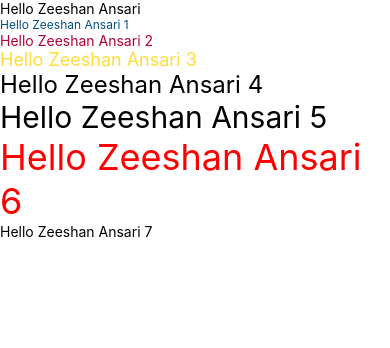
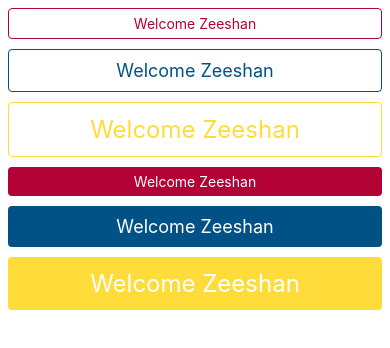
Before and after one commit to zeeshanbinary/wap1, a React Native app: screen / in a window 390 px wide. Shown: the top 348 px of the page. Built offline with nearby package versions, Linux system fonts and the light colour scheme.

Commit message:
react button

```diff
--- a/App.js
+++ b/App.js
@@ -1,20 +1,62 @@
 import React from 'react';
-import { Texts } from './app/reusable';
-import { PrimaryBlue, PrimaryMagenta, PrimaryYellow } from './app/reusable/colors/Colors';
+import {Button, Texts} from './app/reusable';
+import {View} from 'react-native';
+import {
+  PrimaryBlue,
+  PrimaryMagenta,
+  PrimaryYellow,
+  white,
+} from './app/reusable/colors/Colors';
 
 const App = () => {
   return (
-    <>
-      <Texts>Hello Zeeshan Ansari</Texts>
-      <Texts size="xs" style={{color:PrimaryBlue}}>Hello Zeeshan Ansari 1</Texts>
-      <Texts size="sm" style={{color:PrimaryMagenta}}>Hello Zeeshan Ansari 2</Texts>
-      <Texts size="md" style={{color:PrimaryYellow}}>Hello Zeeshan Ansari 3</Texts>
-      <Texts size="lg">Hello Zeeshan Ansari 4</Texts>
-      <Texts size="xl">Hello Zeeshan Ansari 5</Texts>
-      <Texts size="xxl" style={{color: 'red'}}>Hello Zeeshan Ansari 6</Texts>
-      <Texts size="xxxl">Hello Zeeshan Ansari 7</Texts>
+    <View style={{paddingHorizontal: 8, paddingVertical: 8}}>
+      <View style={{marginBottom: 10}}>
+        <Button
+          backgroundColor={PrimaryMagenta}
+          color="white"
+          size="sm"
+          type="outline">
+          Welcome Zeeshan
+        </Button>
+      </View>
 
-    </>
+      <View style={{marginBottom: 10}}>
+        <Button
+          backgroundColor={PrimaryBlue}
+          color="white"
+          size="md"
+          type="outline">
+          Welcome Zeeshan
+        </Button>
+      </View>
+
+      <View style={{marginBottom: 10}}>
+        <Button
+          backgroundColor={PrimaryYellow}
+          color="white"
+          size="lg"
+          type="outline">
+          Welcome Zeeshan
+        </Button>
+      </View>
+
+      <View style={{marginBottom: 10}}>
+        <Button backgroundColor={PrimaryMagenta} color="white" size="sm">
+          Welcome Zeeshan
+        </Button>
+      </View>
+
+      <View style={{marginBottom: 10}}>
+        <Button backgroundColor={PrimaryBlue} color="white" size="md">
+          Welcome Zeeshan
+        </Button>
+      </View>
+
+      <Button backgroundColor={PrimaryYellow} color="white" size="lg">
+        Welcome Zeeshan
+      </Button>
+    </View>
   );
 };
 
--- /dev/null
+++ b/app/reusable/button/Button.js
@@ -0,0 +1,37 @@
+import React from 'react';
+import {Text, TouchableOpacity, View} from 'react-native';
+import Texts from '../Texts/Texts';
+import { PrimaryBlue } from '../colors/Colors';
+
+const Button = ({children, backgroundColor=PrimaryBlue, color="white", size, type}) => {
+  return (
+    <TouchableOpacity>
+      <View
+        style={{
+          backgroundColor: type === 'outline' ? null : backgroundColor,
+          borderWidth: type === 'outline' ? 1 : null,
+          borderColor: type === 'outline' ? backgroundColor : null,
+          paddingVertical:
+            (size === 'sm' && 6) ||
+            (size === 'md' && 10) ||
+            (size === 'lg' && 12) ||
+            10,
+          paddingHorizontal:
+            (size === 'sm' && 12) ||
+            (size === 'md' && 16) ||
+            (size === 'lg' && 18) ||
+            16,
+          alignItems: 'center',
+          borderRadius: 4,
+        }}>
+        <Texts
+          size={size}
+          style={{color: type === 'outline' ? backgroundColor : color}}>
+          {children}
+        </Texts>
+      </View>
+    </TouchableOpacity>
+  );
+};
+
+export default Button;
--- a/app/reusable/colors/Colors.js
+++ b/app/reusable/colors/Colors.js
@@ -1,4 +1,5 @@
 const PrimaryYellow = '#FFDC39';
 const PrimaryMagenta = '#B30235';
 const PrimaryBlue = '#005185';
-export {PrimaryYellow, PrimaryMagenta, PrimaryBlue};
+const white = '#ffffff';
+export {PrimaryYellow, PrimaryMagenta, PrimaryBlue, white};
--- a/app/reusable/index.js
+++ b/app/reusable/index.js
@@ -1,5 +1,10 @@
 import React from 'react';
 import Loader from './loader/Loader';
 import Texts from './Texts/Texts';
+import Button from './button/Button';
 
-export {Loader, Texts};
+export {
+    Loader,
+    Texts,
+    Button
+};
```
